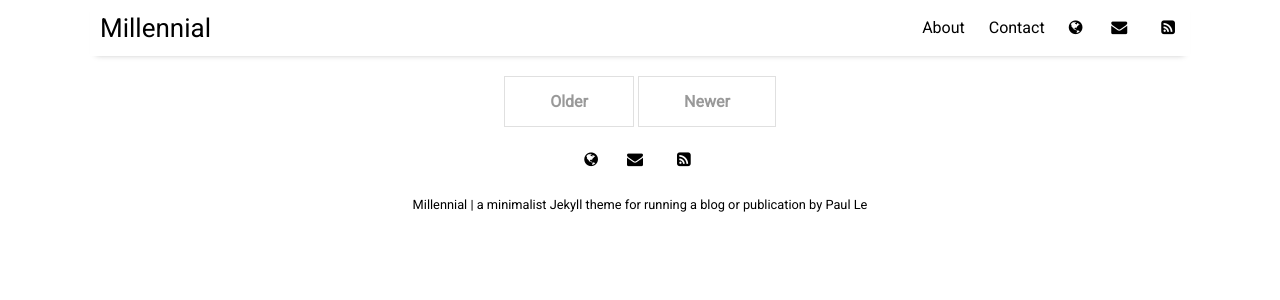
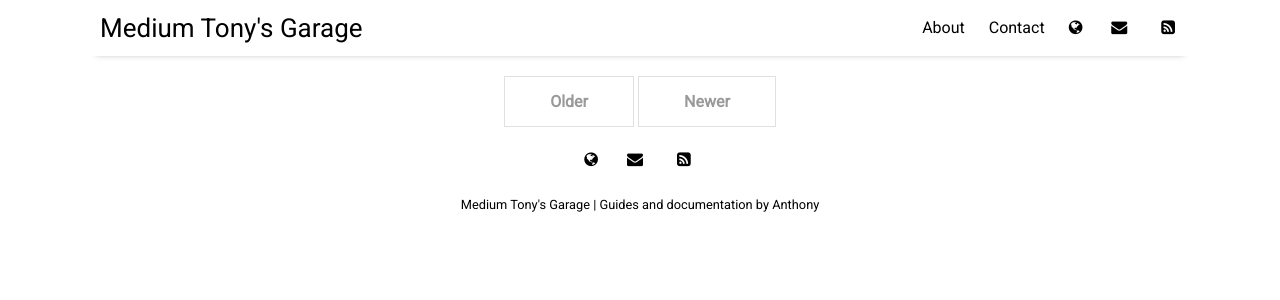
Before and after one commit to prestia/mediumtonys, a Jekyll site: the page built from index.html, in a window 1280 px wide. Shown: the top 300 px of the page. Built offline with Jekyll 4.4.1, drawn with Linux system fonts in a browser that asks for light colours; nearby versions of some CDN libraries; the list of posts is cut into pages by our own code.

Commit message:
Update _config.yml

```diff
--- a/_config.yml
+++ b/_config.yml
@@ -10,9 +10,9 @@ permalink:           /:title
 plugins:             [jekyll-paginate, jekyll-sitemap, jekyll-feed, jekyll-seo-tag]
 
 # Customise atom feed settings (this is where Jekyll-Feed gets configuration information)
-title:		           "Millennial"
-description:	       "a minimalist Jekyll theme for running a blog or publication"
-author:              "Paul Le"
+title:		           "Medium Tony's Garage"
+description:	       "Guides and documentation"
+author:              "Anthony"
 
 # RSS 2.0 can be used instead of Atom by uncommenting following two lines
 #feed:
```
